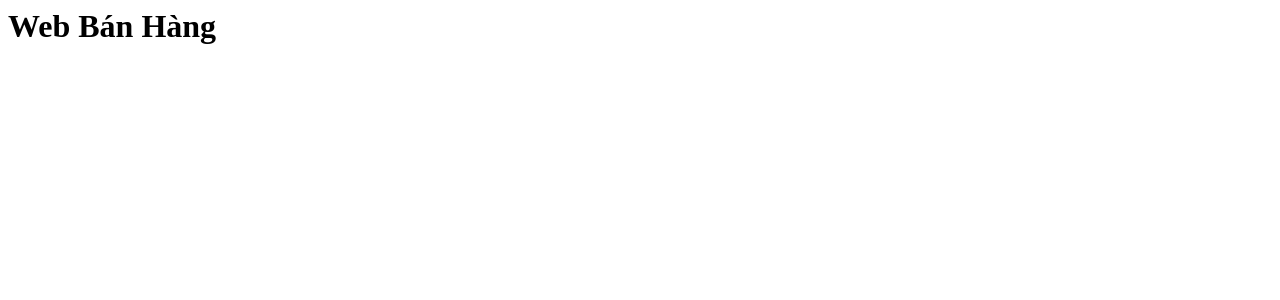
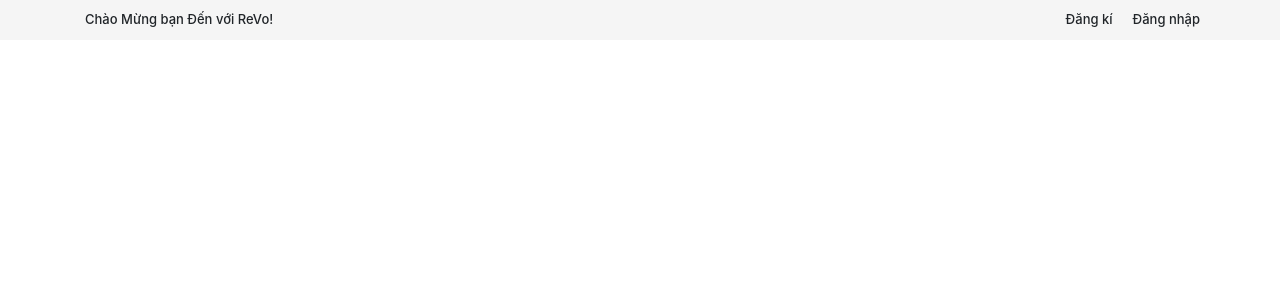
Before and after one commit to datthanh3011/Ft-PROJECT, a PHP site: page / in a window 1280 px wide. Shown: the top 300 px of the page. Run offline with PHP 8.4, Linux system fonts and the light colour scheme.

Commit message:
front-end login

```diff
--- /dev/null
+++ b/css/css.css
@@ -0,0 +1,20 @@
+.text-right{
+    text-align: right;
+}
+.flex-container{
+    display: flex;
+    flex-direction: row-reverse;
+}
+.margin-div{
+    margin-left: 10px;
+    margin-right: 10px;
+}
+#bg-header-login{
+    background-color: #F5F5F5;
+    padding: 10px 0px 10px 0px;
+    font-weight: 500;
+    font-size: small;
+}
+body{
+    margin: 0px
+}
--- a/index.php
+++ b/index.php
@@ -1,10 +1,40 @@
 <html>
+
 <head>
-	<meta charshet="utf-8" />
+    <meta charshet="utf-8" />
+    <link rel="stylesheet" href="css/css.css">
+    <link rel="stylesheet" href="https://stackpath.bootstrapcdn.com/bootstrap/4.5.0/css/bootstrap.min.css"
+        integrity="sha384-9aIt2nRpC12Uk9gS9baDl411NQApFmC26EwAOH8WgZl5MYYxFfc+NcPb1dKGj7Sk" crossorigin="anonymous">
 </head>
-	<h1>
-		<?php
-		echo "Web Bán Hàng";
-		?>
-	</h1>
+
+<body>
+    <div id="bg-header-login">
+        <div class="container">
+            <div class="row">
+                <div class="col-md-6 col-sm-6 col-xs-6">Chào Mừng bạn Đến với ReVo!</div>
+                <div class="col-md-6 col-sm-6 col-xs-6 ">
+                    <div class ="row flex-container">
+						<div class="margin-div">
+							<span>
+								Đăng nhập
+							</span>
+						</div>
+						<div class="margin-div">
+							<span>
+								Đăng kí
+							</span>
+						</div>
+					</div>
+                </div>
+            </div>
+        </div>
+	</div>
+
+	<div class="container">
+		<div class="col-xs-3 hiden-xs">
+
+		</div>
+	</div>
+</body>
+
 </html>
```
Also changed, not shown: img/logo.png (added).
